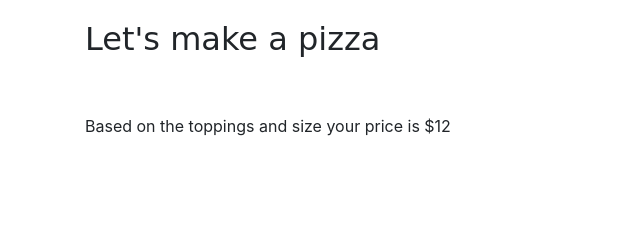
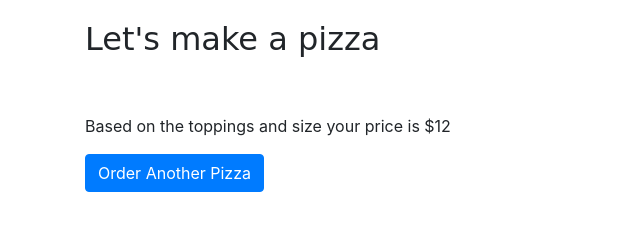
Before and after one commit to njhnny/pizza-parlor, a plain HTML site: page index.html in a window 1280 px wide. Both pictures are taken after a click on the button "Submit". Shown: the whole page, without its empty margins (0-640 px from the left). Drawn offline with Linux system fonts and the light colour scheme.

Commit message:
create button to order again

```diff
--- a/css/styles.css
+++ b/css/styles.css
@@ -5,3 +5,7 @@ margin-top: 20px;
 h2 {
 font-family: cursive;
 }
+
+#reset {
+  display: none;
+}
--- a/index.html
+++ b/index.html
@@ -28,10 +28,13 @@
         <input type="checkbox" class="toppings" name="topping3" value="Yogurt">
         <label for="topping3">Yogurt</label><br>
         <br>
-        <button type="submit" class="class=" btn="" btn-primary="">Submit</button>
+        <button type="submit" class="btn btn-primary">Submit</button>
       </form>
       <br>
       <p></p>
+      <div id="reset">
+        <button type="button" class="btn btn-primary">Order Another Pizza</button>
+      </div>
     </div>
     <script src="js/scripts.js"></script>
   </body>
--- a/js/scripts.js
+++ b/js/scripts.js
@@ -29,5 +29,6 @@ $(document).ready(function() {
     pizzaObject.sizePrice();
     $("p").text("Based on the toppings and size your price is $" + pizzaObject.price);
     $("form.form").hide(1000);
+    $("#reset").show();
   });
 });
```
